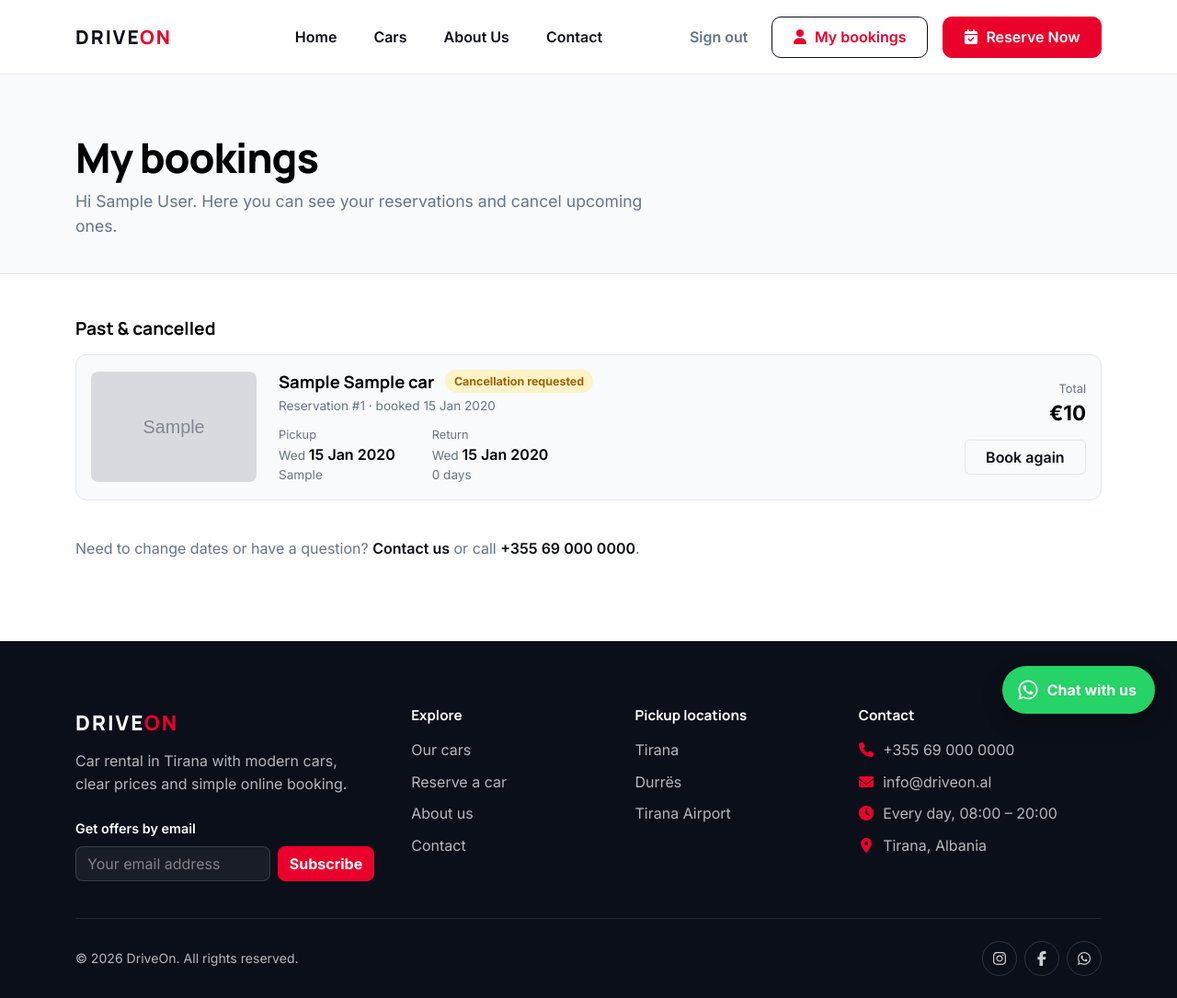
After one commit to usejd66/projekt-ren-car, a Django app: page /account/bookings/ in a window 1280 px wide. The commit adds this page. Shown: the whole page at 92% size. Run offline with Django 5.2, Linux system fonts and the light colour scheme; a user stored in the database is signed in; tables that the repository leaves empty hold one stand-in row (values such as "Sample post"); grey boxes marked "Sample" are stand-in pictures.

Commit message:
My bookings: rezervimet e përdoruesit dhe anulimi
- /account/bookings/ (kërkon login): "Upcoming" dhe "Past & cancelled" me status me ngjyrë
- anulim: i pakonfirmuar -> anulohet menjëherë; i konfirmuar -> kërkesë anulimi (migrim 0006),
  njoftim me email te pronari dhe klienti; kolonë + filtër "Kërkesë anulimi" te admin
- navbar: "My bookings" + "Sign out" për përdoruesit e kyçur
- siguria: vetëm rezervimet e veta (404), vetëm POST + CSRF
- 9 teste të reja (41 gjithsej)

Co-Authored-By: Claude Opus 5.5 <noreply@anthropic.com>

```diff
--- a/car_app/models.py
+++ b/car_app/models.py
@@ -114,9 +114,22 @@ class Reservation(Stamped):
     notes = models.TextField(blank=True)
     status = models.CharField(max_length=20, choices=STATUS_CHOICES, default="pending")
     total_price = models.DecimalField(max_digits=10, decimal_places=2, default=0, editable=False)
+    cancel_requested_at = models.DateTimeField(
+        null=True, blank=True,
+        help_text="Klienti kërkoi anulimin nga 'My bookings'. Vendos ti: ndrysho statusin në 'Anuluar' ose kontakto klientin.",
+    )
 
     def __str__(self):
         return f"#{self.pk} {self.full_name} - {self.car}"
+
+    @property
+    def is_upcoming(self):
+        return self.status != "cancelled" and self.return_date >= timezone.localdate()
+
+    @property
+    def can_cancel(self):
+        """Klienti mund të anulojë/kërkojë anulim vetëm para datës së marrjes."""
+        return self.status in ACTIVE_STATUSES and self.pickup_date > timezone.localdate() and not self.cancel_requested_at
 
     @property
     def days(self):
--- a/car_app/static/css/style.css
+++ b/car_app/static/css/style.css
@@ -1205,3 +1205,60 @@ a.contact-item:hover { border-color: var(--black); box-shadow: 0 6px 18px rgba(1
 .car-tile-foot .car-tile-total strong { color: var(--black); }
 .car-tile-actions { display: grid; grid-template-columns: 1fr 1fr; gap: .5rem; margin-top: 1rem; }
 .car-tile-actions .btn { padding: .6rem .5rem; border-radius: 8px; font-weight: 700; font-size: .92rem; white-space: nowrap; }
+
+
+/* ===== My bookings ===== */
+.nav-signout .btn-link { padding: .6rem .5rem; color: var(--muted); font-weight: 600; text-decoration: none; }
+.nav-signout .btn-link:hover { color: var(--black); }
+.btn-nav-outline.active { border-color: var(--black); }
+
+.bookings-title { margin: 0 0 1rem; font-size: 1.2rem; font-weight: 700; }
+.bookings { display: grid; gap: 1rem; margin-bottom: 2.5rem; }
+.bookings-past .booking { background: var(--ivory); }
+.bookings-past .booking-img img { filter: grayscale(.4); }
+
+.booking {
+    display: grid;
+    grid-template-columns: 180px 1fr auto;
+    gap: 1.5rem;
+    align-items: center;
+    padding: 1rem;
+    background: #fff;
+    border: 1px solid var(--border);
+    border-radius: 12px;
+}
+.booking-img img { width: 180px; height: 120px; object-fit: cover; border-radius: 8px; }
+.booking-top { display: flex; flex-wrap: wrap; align-items: center; gap: .5rem .75rem; }
+.booking-top h3 { margin: 0; font-size: 1.15rem; font-weight: 700; }
+.booking-ref { margin: .2rem 0 .75rem; color: var(--muted); font-size: .85rem; }
+.booking-dates { display: flex; flex-wrap: wrap; gap: .5rem 2.5rem; margin: 0; }
+.booking-dates dt { color: var(--muted); font-size: .8rem; font-weight: 400; }
+.booking-dates dd { margin: 0; font-weight: 600; }
+.booking-dates dd span { display: block; color: var(--muted); font-weight: 400; font-size: .85rem; }
+
+.booking-side { display: grid; justify-items: end; gap: .75rem; text-align: right; }
+.booking-total { margin: 0; font-size: 1.4rem; font-weight: 800; }
+.booking-total span { display: block; color: var(--muted); font-size: .8rem; font-weight: 400; }
+.booking-cancel:hover { border-color: #dc3545; color: #dc3545; }
+
+.badge-status { padding: .2rem .6rem; border-radius: 999px; font-size: .78rem; font-weight: 700; }
+.badge-status.is-ok { background: #dcfce7; color: #15803d; }
+.badge-status.is-warn { background: #fef3c7; color: #a16207; }
+.badge-status.is-muted { background: #e2e8f0; color: #475569; }
+
+.bookings-help { margin: 0; color: var(--muted); }
+.bookings-help a { color: var(--black); font-weight: 600; }
+
+@media (max-width: 767.98px) {
+    .booking { grid-template-columns: 96px 1fr; gap: 1rem; align-items: start; }
+    .booking-img img { width: 96px; height: 72px; }
+    .booking-side { grid-column: 1 / -1; grid-template-columns: 1fr auto; align-items: center; justify-items: start; text-align: left; padding-top: .75rem; border-top: 1px solid var(--border); }
+    .booking-side > :last-child:not(:first-child) { justify-self: end; }
+    .booking-dates { display: grid; grid-template-columns: 1fr 1fr; gap: .5rem 1rem; }
+    .booking-dates dd { font-size: .92rem; }
+}
+
+@media (max-width: 991.98px) {
+    .nav-signout { order: 2; }
+    .nav-signout .btn-link { width: 100%; }
+}
--- /dev/null
+++ b/car_app/templates/_booking_card.html
@@ -0,0 +1,43 @@
+{% load static car_images %}
+<article class="booking">
+    <a href="{{ b.car.get_absolute_url }}" class="booking-img">
+        <img src="{% car_img_url b.car 480 %}" alt="{{ b.car }}" loading="lazy">
+    </a>
+
+    <div class="booking-info">
+        <div class="booking-top">
+            <h3>{{ b.car }}</h3>
+            {% if b.status == "cancelled" %}
+            <span class="badge-status is-muted">Cancelled</span>
+            {% elif b.cancel_requested_at %}
+            <span class="badge-status is-warn">Cancellation requested</span>
+            {% elif b.status == "confirmed" and not b.is_upcoming %}
+            <span class="badge-status is-muted">Completed</span>
+            {% elif b.status == "confirmed" %}
+            <span class="badge-status is-ok">Confirmed</span>
+            {% else %}
+            <span class="badge-status is-warn">Awaiting confirmation</span>
+            {% endif %}
+        </div>
+        <p class="booking-ref">Reservation #{{ b.pk }} · booked {{ b.created_at|date:"j M Y" }}</p>
+        <dl class="booking-dates">
+            <div><dt>Pickup</dt><dd><span class="d-none d-md-inline">{{ b.pickup_date|date:"D" }} </span>{{ b.pickup_date|date:"j M Y" }}<span>{{ b.pickup_location }}</span></dd></div>
+            <div><dt>Return</dt><dd><span class="d-none d-md-inline">{{ b.return_date|date:"D" }} </span>{{ b.return_date|date:"j M Y" }}<span>{{ b.days }} day{{ b.days|pluralize }}</span></dd></div>
+        </dl>
+    </div>
+
+    <div class="booking-side">
+        <p class="booking-total"><span>Total</span>€{{ b.total_price|floatformat:"-2" }}</p>
+        {% if b.can_cancel %}
+        <form method="post" action="{% url 'cancel_booking' b.pk %}"
+              onsubmit="return confirm('{% if b.status == 'pending' %}Cancel this booking? The dates will be released.{% else %}Send a cancellation request for this confirmed booking?{% endif %}');">
+            {% csrf_token %}
+            <button type="submit" class="btn btn-nav-outline booking-cancel">
+                {% if b.status == "pending" %}Cancel booking{% else %}Request cancellation{% endif %}
+            </button>
+        </form>
+        {% elif not b.is_upcoming %}
+        <a href="{{ b.car.get_absolute_url }}" class="btn btn-nav-outline">Book again</a>
+        {% endif %}
+    </div>
+</article>
--- a/car_app/templates/base.html
+++ b/car_app/templates/base.html
@@ -63,7 +63,8 @@
                 </ul>
                 <div class="nav-actions d-flex flex-column flex-lg-row align-items-stretch align-items-lg-center gap-2 gap-lg-3">
                     {% if user.is_authenticated %}
-                    <form method="post" action="{% url 'logout' %}">{% csrf_token %}<button type="submit" class="btn btn-nav-outline w-100">Sign Out</button></form>
+                    <form method="post" action="{% url 'logout' %}" class="nav-signout">{% csrf_token %}<button type="submit" class="btn btn-link">Sign out</button></form>
+                    <a href="{% url 'my_bookings' %}" class="btn btn-nav-outline{% if page == 'my_bookings' %} active{% endif %}"><svg class="icon me-2" aria-hidden="true"><use href="{% static 'icons.svg' %}#i-user"></use></svg>My bookings</a>
                     {% else %}
                     <a href="{% url 'login' %}" class="btn btn-nav-outline">Sign In</a>
                     {% endif %}
--- /dev/null
+++ b/car_app/templates/my_bookings.html
@@ -0,0 +1,43 @@
+{% extends "base.html" %}
+{% load static car_images %}
+
+{% block title %}My bookings | DriveOn{% endblock %}
+{% block meta %}<meta name="robots" content="noindex">{% endblock %}
+
+{% block content %}
+<header class="page-head">
+    <div class="container">
+        <h1>My bookings</h1>
+        <p>Hi {{ user.get_full_name|default:user.username }}. Here you can see your reservations and cancel upcoming ones.</p>
+    </div>
+</header>
+
+<section class="section pt-4 pt-lg-5">
+    <div class="container">
+
+        {% if not upcoming and not past %}
+        <div class="fleet-empty">
+            <h2>No bookings yet</h2>
+            <p>When you reserve a car while signed in, it will show up here.</p>
+            <a href="{% url 'cars' %}" class="btn btn-gold">Browse cars</a>
+        </div>
+        {% endif %}
+
+        {% if upcoming %}
+        <h2 class="bookings-title">Upcoming</h2>
+        <div class="bookings">
+            {% for b in upcoming %}{% include "_booking_card.html" %}{% endfor %}
+        </div>
+        {% endif %}
+
+        {% if past %}
+        <h2 class="bookings-title">Past &amp; cancelled</h2>
+        <div class="bookings bookings-past">
+            {% for b in past %}{% include "_booking_card.html" %}{% endfor %}
+        </div>
+        {% endif %}
+
+        <p class="bookings-help">Need to change dates or have a question? <a href="{% url 'contact' %}">Contact us</a> or call <a href="tel:{{ site.phone_link }}">{{ site.phone }}</a>.</p>
+    </div>
+</section>
+{% endblock %}
--- a/car_app/templates/reservation_success.html
+++ b/car_app/templates/reservation_success.html
@@ -31,7 +31,11 @@
 
         <div class="done-actions">
             <a href="{% url 'index' %}" class="btn btn-gold">Back to home</a>
+            {% if user.is_authenticated %}
+            <a href="{% url 'my_bookings' %}" class="btn btn-nav-outline">View my bookings</a>
+            {% else %}
             <a href="{% url 'cars' %}" class="btn btn-nav-outline">Browse more cars</a>
+            {% endif %}
         </div>
     </div>
 </div>
--- a/car_app/urls.py
+++ b/car_app/urls.py
@@ -13,6 +13,8 @@ urlpatterns = [
     path("reservation/", views.reservation, name="reservation"),
     path("reservation/success/", views.reservation_success, name="reservation_success"),
     path("signup/", views.signup, name="signup"),
+    path("account/bookings/", views.my_bookings, name="my_bookings"),
+    path("account/bookings/<int:pk>/cancel/", views.cancel_booking, name="cancel_booking"),
     path("subscribe/", views.subscribe, name="subscribe"),
     path("manifest.webmanifest", views.manifest, name="manifest"),
     path("sw.js", views.service_worker, name="service_worker"),
--- a/car_app/views.py
+++ b/car_app/views.py
@@ -3,6 +3,7 @@ from datetime import date
 
 from django.contrib import messages
 from django.contrib.auth import login
+from django.contrib.auth.decorators import login_required
 from django.core.paginator import Paginator
 from django.db import transaction
 from django.db.models import Avg, Count, DecimalField, ExpressionWrapper, F, Min, Q
@@ -12,6 +13,7 @@ from django.utils import timezone
 from django.templatetags.static import static
 from django.utils.http import url_has_allowed_host_and_scheme
 from django.views.decorators.cache import cache_control
+from django.views.decorators.http import require_POST
 
 from . import emails
 from .forms import LOCATIONS, ContactForm, ReservationForm, SignUpForm, SubscribeForm
@@ -299,6 +301,36 @@ def reservation_success(request):
     return render(request, "reservation_success.html", {"booking": booking})
 
 
+@login_required
+def my_bookings(request):
+    bookings = list(request.user.reservations.select_related("car").order_by("-pickup_date"))
+    return render(request, "my_bookings.html", {
+        "upcoming": sorted([b for b in bookings if b.is_upcoming], key=lambda b: b.pickup_date),
+        "past": [b for b in bookings if not b.is_upcoming],
+    })
+
+
+@login_required
+@require_POST
+def cancel_booking(request, pk):
+    booking = get_object_or_404(Reservation, pk=pk, user=request.user)  # vetëm rezervimet e veta
+    if not booking.can_cancel:
+        messages.error(request, "This booking can no longer be cancelled online. Please contact us.")
+    elif booking.status == "pending":
+        # ende i pakonfirmuar: anulohet menjëherë, datat lirohen
+        booking.status = "cancelled"
+        booking.save(update_fields=["status"])
+        emails.booking_cancelled_by_customer(booking, requested=False)
+        messages.success(request, f"Booking #{booking.pk} has been cancelled.")
+    else:
+        # i konfirmuar: kërkesë që e shqyrton pronari
+        booking.cancel_requested_at = timezone.now()
+        booking.save(update_fields=["cancel_requested_at"])
+        emails.booking_cancelled_by_customer(booking, requested=True)
+        messages.success(request, "Your cancellation request was sent. We'll contact you shortly.")
+    return redirect("my_bookings")
+
+
 def signup(request):
     if request.user.is_authenticated:
         return redirect("index")
```
Also changed, not shown: car_app/admin.py (+7 -3 lines), car_app/emails.py (+14 -0 lines), car_app/templates/emails/booking_cancel_owner.html (added, +8 -0 lines), car_app/templates/emails/booking_cancel_owner.txt (added, +8 -0 lines), car_app/tests.py (+77 -0 lines), car_app/migrations/0006_cancel_request.py (added).
